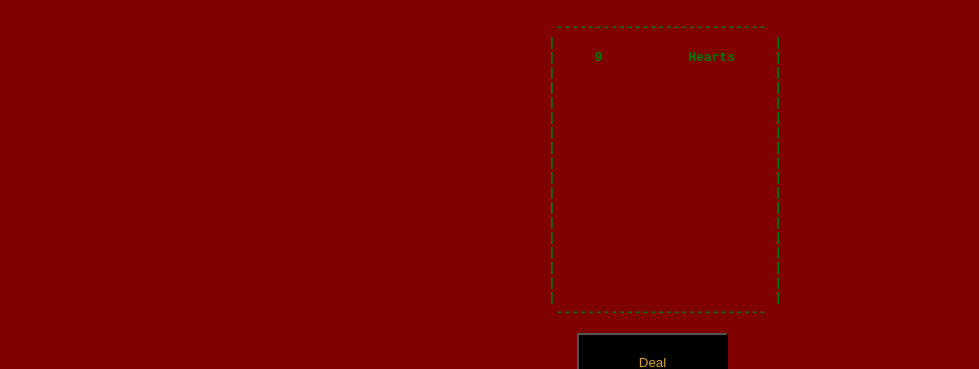
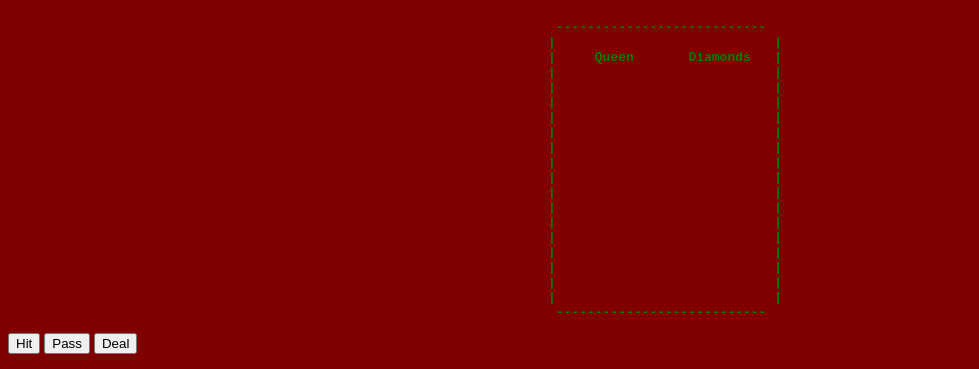
Before and after one commit to RaySandhu/BlackJackTrainer, a plain HTML site: page index.html in a window 1280 px wide. Shown: the part 142-511 px from the top of the page, without its empty margins (0-979 px from the left). Drawn offline with Linux system fonts and the light colour scheme.

Commit message:
Working hit and pass buttons

```diff
--- a/index.css
+++ b/index.css
@@ -17,12 +17,15 @@ body {
 	margin-left: 50px;
 }
 
-.deal-button {
+.button-set {
 	display: flex;
 	margin-left: 45%;
 	padding: 20px;
 	padding-left: 60px;
 	padding-right: 60px;
+}
+
+.button-set button {
 	color: goldenrod;
 	background-color: black;
 }
--- a/index.html
+++ b/index.html
@@ -10,8 +10,12 @@
 		<link rel="stylesheet" href="index.css" />
 		<div class="header"><h1>BlackJack Dealer</h1></div>
 		<h1 class="denomination">Dealer</h1>
-		<main id="dealerHand" class="card-display"></main>
-		<button onclick="deal()" class="deal-button">Deal</button>
+		<div id="dealerHand" class="card-display"></div>
+		<div id="button-set">
+			<button onclick="hit()">Hit</button>
+			<button onclick="pass()">Pass</button>
+			<button onclick="newDeal()" class="deal-button">Deal</button>
+		</div>
 		<h1 class="denomination">Player</h1>
 		<div id="playerHand" class="card-display"></div>
 	</body>
--- a/index.js
+++ b/index.js
@@ -36,12 +36,12 @@ let randomCard = () => {
 	return randomCard;
 };
 
-let dealtHand = () => {
+let cardRender = (card) => {
 	//draws in the art for cards being dealt
 	let CARD_WIDTH = 28;
-	let randomDrawnCard = randomCard();
-	let suit = randomDrawnCard.suit;
-	let value = randomDrawnCard.value;
+
+	let suit = card.suit;
+	let value = card.value;
 	let infoLine = '';
 	for (let i = 0; i <= CARD_WIDTH - suit.length; i++) {
 		if (i == 5) {
@@ -82,10 +82,40 @@ let dealtHand = () => {
 </pre>`;
 };
 
-function deal() {
-	location.reload();
+let dealerHand = [randomCard()];
+let playerHand = [randomCard(), randomCard()];
+
+let dealerHandValue = cardValue(dealerHand[0]);
+let playerHandValue = cardValue(playerHand[0]) + cardValue(playerHand[1]);
+
+function newDeal() {
+	newDeck = createDeck();
+	dealerHand = dealerHand.push(randomCard());
+	playerHand = playerHand.push(randomCard(), randomCard());
 }
 
-document.getElementById('playerHand').innerHTML =
-	dealtHand() + '<pre>       </pre>' + dealtHand();
-document.getElementById('dealerHand').innerHTML = dealtHand();
+function cardValue(card) {
+	if (typeof card.value == 'string') {
+		return 10;
+	} else return card.value;
+}
+
+//initial renders of hands
+let playerHandHtml = document.getElementById('playerHand');
+playerHandHtml.innerHTML = playerHand.map((card) => cardRender(card));
+let dealerHandHtml = document.getElementById('dealerHand');
+dealerHandHtml.innerHTML = dealerHand.map((card) => cardRender(card));
+
+function hit() {
+	playerHand.push(randomCard());
+	playerHandHtml.innerHTML = playerHand.map((card) => cardRender(card));
+}
+
+function pass() {
+	while (dealerHandValue < 17) {
+		dealerHand.push(randomCard());
+		dealerHandValue += cardValue(dealerHand[dealerHand.length - 1]);
+		// console.log(dealerHand, dealerHandValue);
+		dealerHandHtml.innerHTML = dealerHand.map((card) => cardRender(card));
+	}
+}
```
